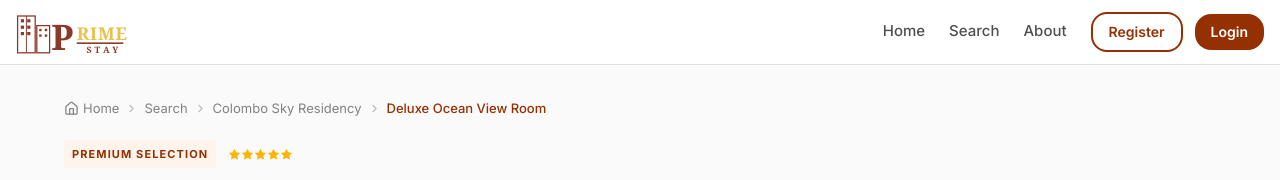
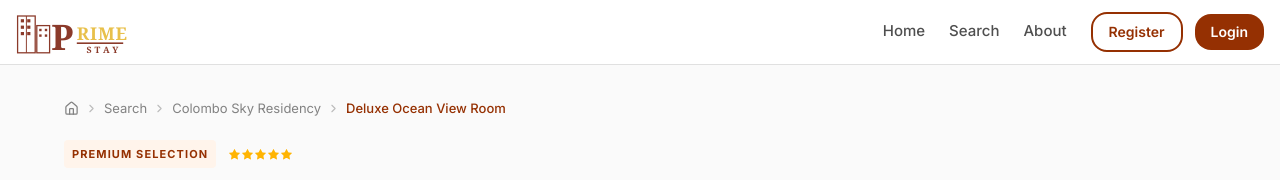
Before and after one commit to Dula0268/b4code-frontend, a Next.js app: page /guest/property/1/room/room-1-1 in a window 1280 px wide. Shown: the top 180 px of the page. Built offline with nearby package versions, Linux system fonts and the light colour scheme.

Commit message:
feat: keep home icon only

```diff
--- a/src/components/features/guest/property/room-detail-page.tsx
+++ b/src/components/features/guest/property/room-detail-page.tsx
@@ -54,7 +54,7 @@ export default function RoomDetailPage({ property, room }: { property: PropertyD
                 {/* ── Breadcrumb ─────────────────────────────────────────────────────── */}
                 <nav className="flex items-center gap-1.5 text-[13px] mb-5">
                     <Link href="/" aria-label="Home" className="text-[#828282] hover:text-[#953002] transition-colors flex items-center">
-                        <Home size={15} /> <span className="ml-1">Home</span>
+                        <Home size={15} />
                     </Link>
                     <ChevronRight size={13} className="text-[#bbb]" />
                     <Link href="/guest/search" className="text-[#828282] hover:text-[#953002] transition-colors">
```
